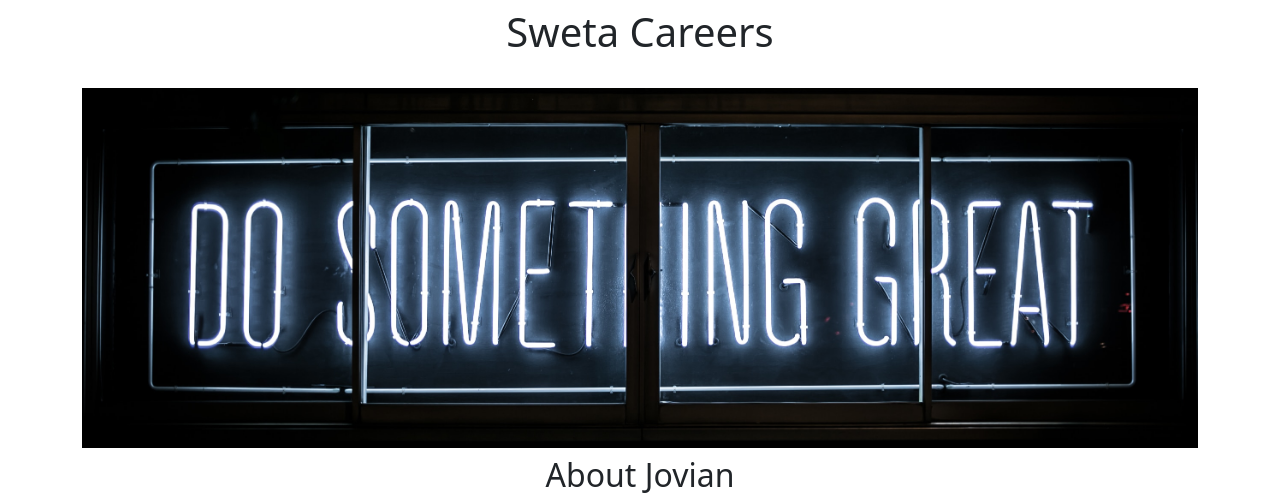
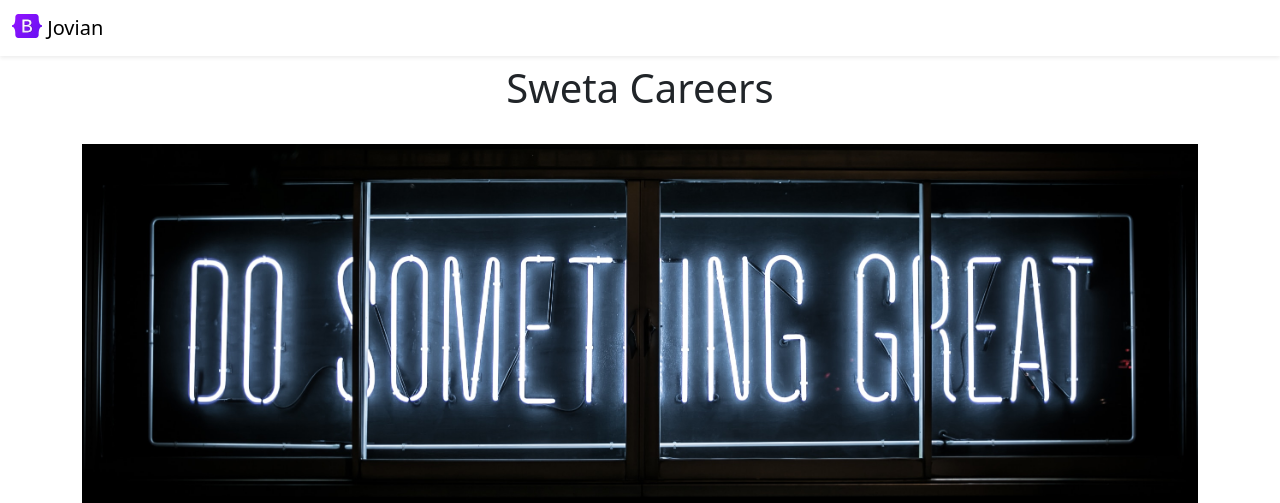
Before and after one commit to Sweta-codes/jovian-careers, a Flask app: page / in a window 1280 px wide. Shown: the top 503 px of the page. Run offline with Flask 3, Linux system fonts and the light colour scheme.

Commit message:
Added a navbar to the website

```diff
--- a/templates/home.html
+++ b/templates/home.html
@@ -15,6 +15,7 @@
   </style>
   </head>
   <body>
+    {% include 'nav.html' %}
     <div class="container">
     <h1 class="text-center mt-2 mb-2">{{company_name}} Careers</h1>
     <img class="img-fluid mt-4" id="banner" src="/static/banner.jpeg" height="320">
--- /dev/null
+++ b/templates/nav.html
@@ -0,0 +1,9 @@
+<nav class="navbar shadow-sm fixed-top bg-white">
+  <div class="container-fluid">
+    <a class="navbar-brand" href="#">
+      <img src="/static/bootstrap-logo.svg" alt="Logo" width="30" height="24" class="d-inline-block align-text-top">
+      Jovian
+    </a>
+  </div>
+</nav>
+<div style="height:56px"></div>
```
Also changed, not shown: static/bootstrap-logo.svg (added).
